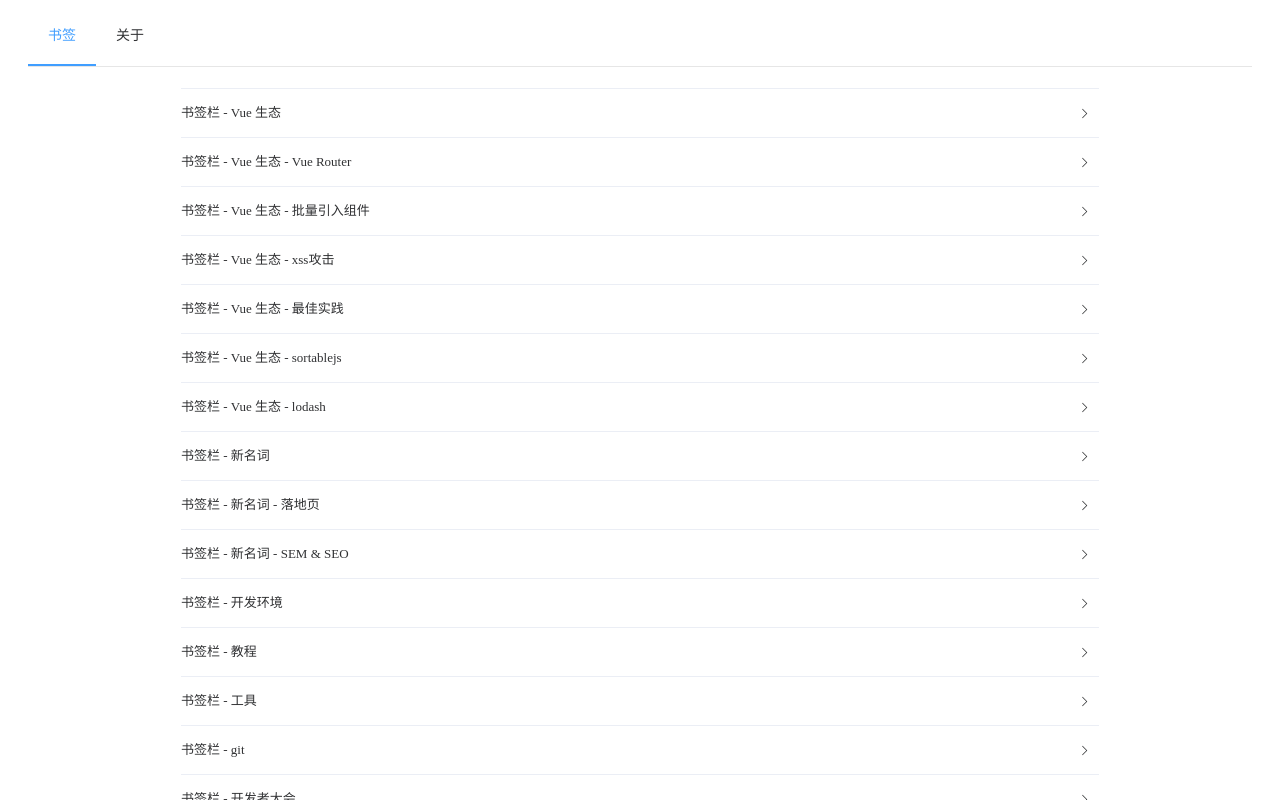
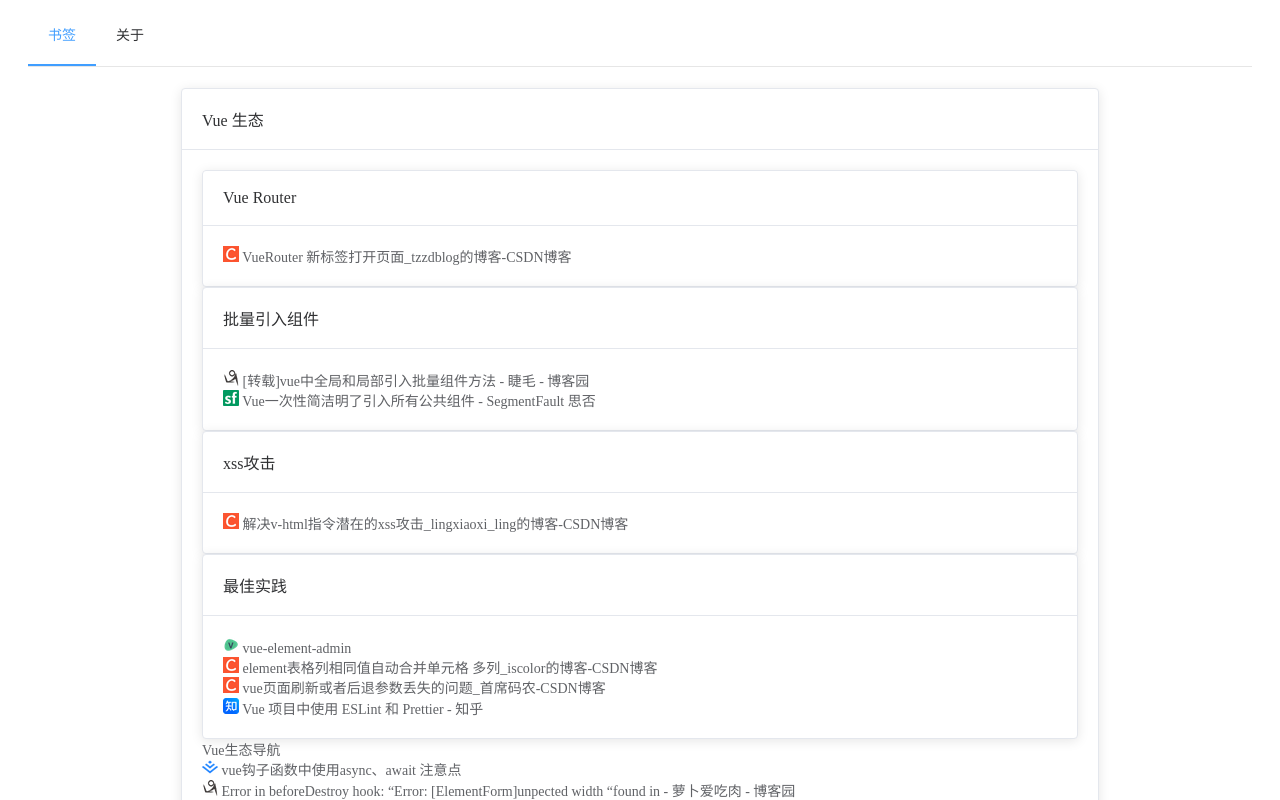
Before and after one commit to lhq8796/bookmarks, a Vue app: page /about#/bookmarks in a window 1280 px wide. Shown: the top 800 px of the page. Built offline with nearby package versions, Linux system fonts and the light colour scheme.

Commit message:
书签改为 card 嵌套组件

```diff
--- a/src/components/TreeBookmarks.vue
+++ b/src/components/TreeBookmarks.vue
@@ -1,33 +1,33 @@
 <template>
-  <el-collapse v-model="activeNames">
-    <el-collapse-item
-      v-for="item of data"
+  <template v-for="item of data">
+    <el-card
+      v-if="item.type === 1"
       :key="item.name"
-      :title="item.name"
-      :name="item.name"
+      :header="item.name"
+      class="mb-4 last:mb-0"
     >
-      <div v-for="child of item.children" :key="child.name">
-        <el-link :href="child.href" target="_blank" rel="noopener noreferrer">
-          <span class="flex items-center">
-            <img v-if="child.icon" :src="child.icon" class="mr-2" />
-            {{ child.name }}
-          </span>
-        </el-link>
-      </div>
-    </el-collapse-item>
-  </el-collapse>
+      <TreeBookmarks :data="item.children" />
+    </el-card>
+    <div v-else-if="item.type === 2" :key="item.name">
+      <el-link :href="item.href" target="_blank" rel="noopener noreferrer">
+        <span class="flex items-center">
+          <img v-if="item.icon" :src="item.icon" class="mr-2" />
+          {{ item.name }}
+        </span>
+      </el-link>
+    </div>
+  </template>
 </template>
 
 <script>
 import { defineComponent, ref } from "vue";
-import { ElLink, ElCollapse, ElCollapseItem } from "element-plus";
+import { ElLink, ElCard } from "element-plus";
 
 export default defineComponent({
   name: "TreeBookmarks",
   components: {
     ElLink,
-    ElCollapse,
-    ElCollapseItem,
+    ElCard,
   },
   props: {
     data: {
--- a/tailwind.config.js
+++ b/tailwind.config.js
@@ -10,7 +10,9 @@
     extend: {},
   },
   variants: {
-    extend: {},
+    extend: {
+      margin: ["last"],
+    },
   },
   plugins: [],
 };
```
Also changed, not shown: public/json/bookmarks.json.
